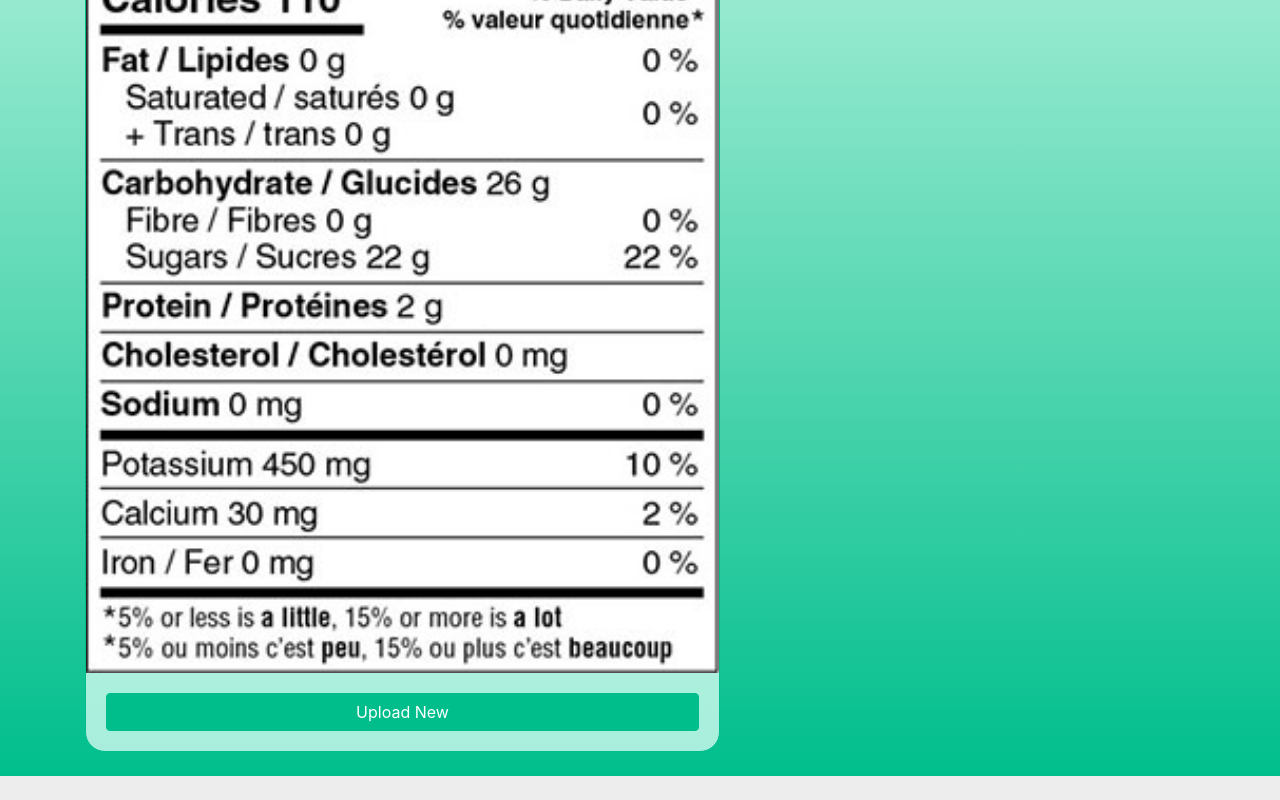
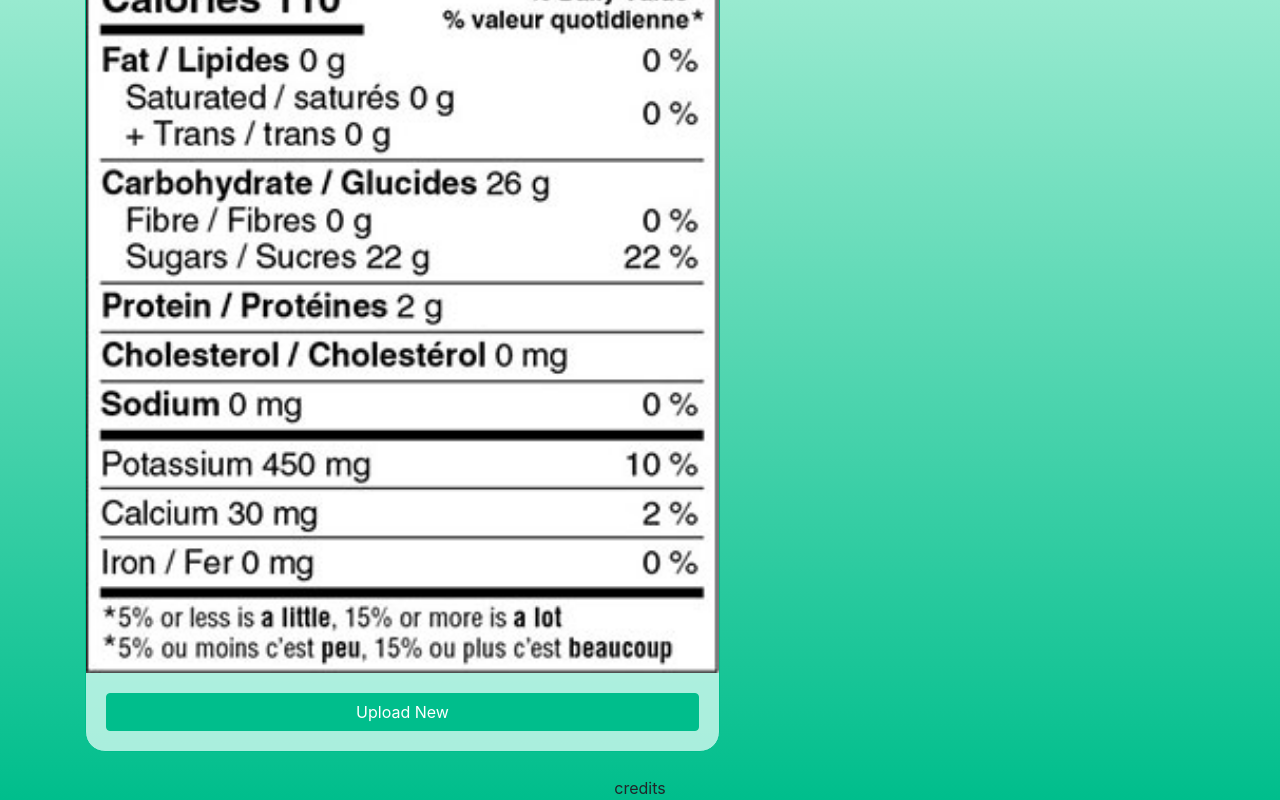
Before and after one commit to AlanXu12/project-nutrition-label-recognizer, a React (Create React App) app in the folder nuxpert/: page /result in a window 1280 px wide. Shown: the part 383-1183 px from the top of the page. Before the commit the page ends 1159 px from the top, so only its background shows below. Built offline with nearby package versions, Linux system fonts and the light colour scheme.

Commit message:
added credit page and corresponding components

```diff
--- a/nuxpert/src/App.js
+++ b/nuxpert/src/App.js
@@ -5,6 +5,7 @@ import Home from './pages/Home.jsx'
 import Result from './pages/Result.jsx'
 import Test from './pages/Test.jsx'
 import TestMouseTracing from './pages/TestMouseTracing.jsx'
+import Credit from './pages/Credit.jsx'
 
 class App extends Component {
   render() {
@@ -15,6 +16,7 @@ class App extends Component {
           <Route exact path="/result" component = {Result}/>
           <Route exact path="/test" component = {Test}/>
           <Route exact path="/tmt" component = {TestMouseTracing}/>
+          <Route exact path="/credit" component = {Credit}/>
         </div>
       </Router>
     );
--- /dev/null
+++ b/nuxpert/src/components/CreditPortal.css
@@ -0,0 +1,4 @@
+.credit-portal:hover {
+  color: white;
+  cursor: pointer;
+}
--- /dev/null
+++ b/nuxpert/src/components/CreditPortal.jsx
@@ -0,0 +1,36 @@
+import React, { Component } from 'react';
+import {BrowserRouter as Router, Route, Link} from 'react-router-dom';
+import { Redirect } from 'react-router-dom';
+import Home from '../pages/Home.jsx'
+import './CreditPortal.css';
+
+class CreditPortal extends Component {
+
+  state = {
+    redirect: false,
+  }
+
+  setRedirect = () => {
+    this.setState({
+      redirect: true
+    })
+  }
+
+  // redirect to credit page
+  creditPageRedirect = () => {
+    if (this.state.redirect) {
+      return <Redirect to='/credit' />
+    }
+  }
+
+  render() {
+    return (
+      <div>
+        {this.creditPageRedirect()}
+        <div className="text-center text-grey credit-portal" onClick={this.setRedirect} >credits</div>
+      </div>
+    );
+  }
+}
+
+export default CreditPortal;
--- /dev/null
+++ b/nuxpert/src/pages/Credit.jsx
@@ -0,0 +1,38 @@
+import React, { Component } from 'react';
+import {BrowserRouter as Router, Route, Link} from 'react-router-dom';
+import { Redirect } from 'react-router-dom';
+import Home from './Home.jsx';
+import NavBar from '../components/Navigation.jsx';
+
+class Credit extends Component {
+
+  render() {
+    return (
+      <div>
+
+        <NavBar/>
+
+        <h1>Credits</h1>
+        <h2>Page Style</h2>
+        <ul>
+          <li>Sytle ideas are getten from CSCC09 Spring 2019 Lab02 and Lab03</li>
+        </ul>
+        <h2>Icons</h2>
+        <ul>
+          <li>Icons made by <a href="http://www.freepik.com" title="Freepik">Freepik</a> from <a href="http://www.flaticon.com" title="Flaticon">www.flaticon.com</a> is licensed by <a href="http://creativecommons.org/licenses/by/3.0/" title="Creative Commons BY 3.0"
+              target="_blank">CC 3.0 BY</a></li>
+        </ul>
+        <h2>Buttons</h2>
+        <ul>
+          <li>The "add" button style was generated using: <a href="http://css3buttongenerator.com/">css3buttongenerator</a></li>
+        </ul>
+        <h2>HTML, CSS and Javascript code</h2>
+        <ul>
+          <li>What would I do without <a href="http://stackoverflow.com/">Stackoverflow</a></li>
+        </ul>
+      </div>
+    );
+  }
+}
+
+export default Credit;
--- a/nuxpert/src/pages/Result.jsx
+++ b/nuxpert/src/pages/Result.jsx
@@ -16,6 +16,8 @@ import Test from './Test.jsx'
 import NavBar from '../components/Navigation.jsx';
 
 import sampleImg from '../media/sample-nutrition-label-ca.png';
+
+import CreditPortal from '../components/CreditPortal.jsx';
 
 
 class Result extends Component {
@@ -167,6 +169,9 @@ class Result extends Component {
 
         </div>
 
+        <CreditPortal />
+
+
       </div>
     );
   }
```
